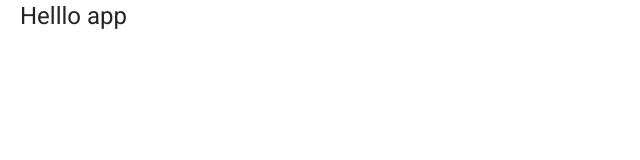
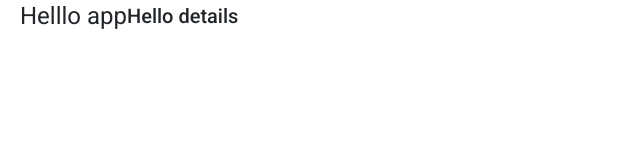
Before and after one commit to gajfska/epidemic, an Angular app: page /details-page in a window 1280 px wide. Before the commit this address led to /. Shown: the top 160 px of the page, without its empty margins (0-640 px from the left). Built offline with nearby package versions, Linux system fonts and the light colour scheme.

Commit message:
Creating details page component, adding it to routing

```diff
--- a/src/app/app-routing.module.ts
+++ b/src/app/app-routing.module.ts
@@ -1,13 +1,13 @@
 import {RouterModule, Routes} from '@angular/router';
 import {NgModule} from '@angular/core';
 import {MainPageComponent} from './main-page/main-page.component';
-import {FormComponent} from './main-page/form/form.component';
-import {TableComponent} from './main-page/table/table.component';
+import {DetailsPageComponent} from './details-page/details-page.component';
 
 
 const appRoutes: Routes = [
     {path: '', redirectTo: '/main-page', pathMatch: 'full'},
     {path: 'main-page', component: MainPageComponent},
+    {path: 'details-page', component: DetailsPageComponent},
 
 ];
 
--- a/src/app/app.module.ts
+++ b/src/app/app.module.ts
@@ -13,6 +13,7 @@ import {MatSelectModule} from '@angular/material/select';
 import {TableComponent} from './main-page/table/table.component';
 import {AppRoutingModule} from './app-routing.module';
 import {MainPageComponent} from './main-page/main-page.component';
+import {DetailsPageComponent} from './details-page/details-page.component';
 
 
 @NgModule({
@@ -20,7 +21,8 @@ import {MainPageComponent} from './main-page/main-page.component';
     AppComponent,
       FormComponent,
       TableComponent,
-      MainPageComponent
+      MainPageComponent,
+      DetailsPageComponent
 
   ],
   imports: [
--- /dev/null
+++ b/src/app/details-page/details-page.component.html
@@ -0,0 +1 @@
+<h2>Hello details</h2>
```
Also changed, not shown: src/app/details-page/details-page.component.ts (added, +9 -0 lines).
